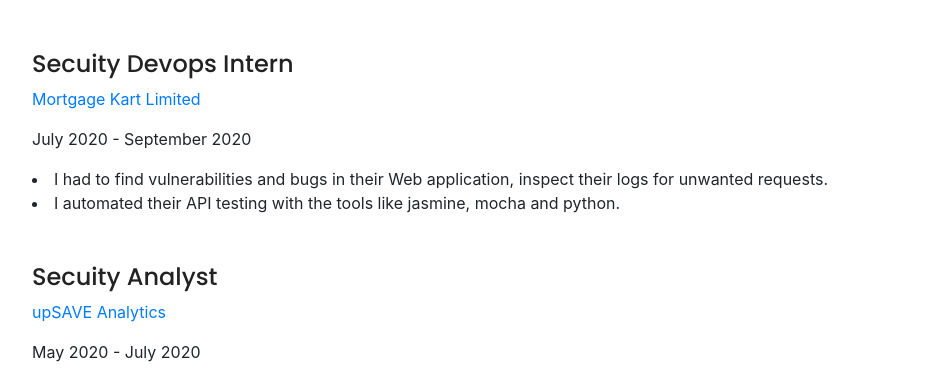
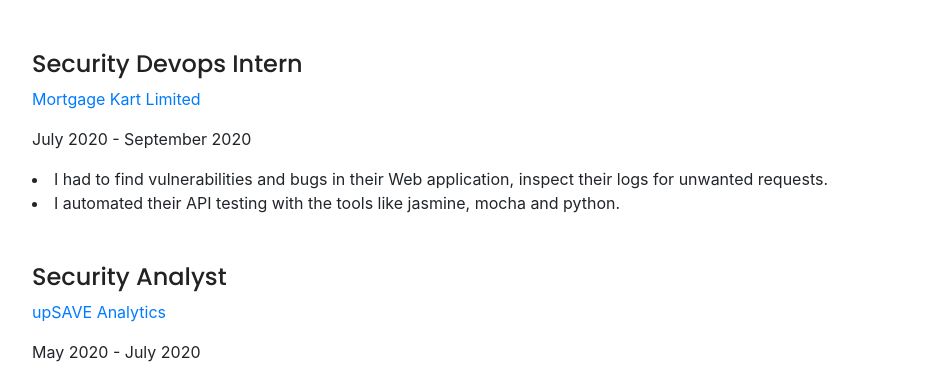
Before and after one commit to Siddharth-Rajput/Siddharth-Rajput.github.io, a Jekyll site: the page index.html, which Jekyll copies as it is, in a window 1280 px wide and 900 px high, scrolled down 2840 px. Shown: the top 381 px of the window, without its empty margins (53-997 px from the left). Built offline with Jekyll 4.4.1, drawn with Linux system fonts in a browser that asks for light colours; nearby versions of some CDN libraries; some of the changed text lies outside the part shown.

Commit message:
Update index.html

```diff
--- a/index.html
+++ b/index.html
@@ -288,7 +288,7 @@
 
                             <div class="py-4">
                                 <div class="desc">
-                                    <h4>Secuity Devops Intern</h4>
+                                    <h4>Security Devops Intern</h4>
                                     <p><a href="https://www.mortgagekart.com/">Mortgage Kart Limited</a></p>
                                 </div>
                                 <div>
@@ -302,7 +302,7 @@
 
                             <div class="py-4">
                                 <div class="desc">
-                                    <h4>Secuity Analyst</h4>
+                                    <h4>Security Analyst</h4>
                                     <p><a href="https://www.upsave.in/">upSAVE Analytics</a></p>
                                 </div>
                                 <div>
@@ -358,7 +358,7 @@
                                     <p>5 Feburary 2020 – 15 March 2020</p>
                                 </div>
                                 <div>
-                                    <li>Reported some major secuirty vulnerabilities in there web app and helped in there patch.</li>
+                                    <li>Reported some major security vulnerabilities in there web app and helped in there patch.</li>
                                     <li>Learned about some top orchestration tool in the industry like docker, kubernetees.</li>
                                     <li>Made some cool Bash scripts to automate team's daily task.</li>
                                 </div>
```
